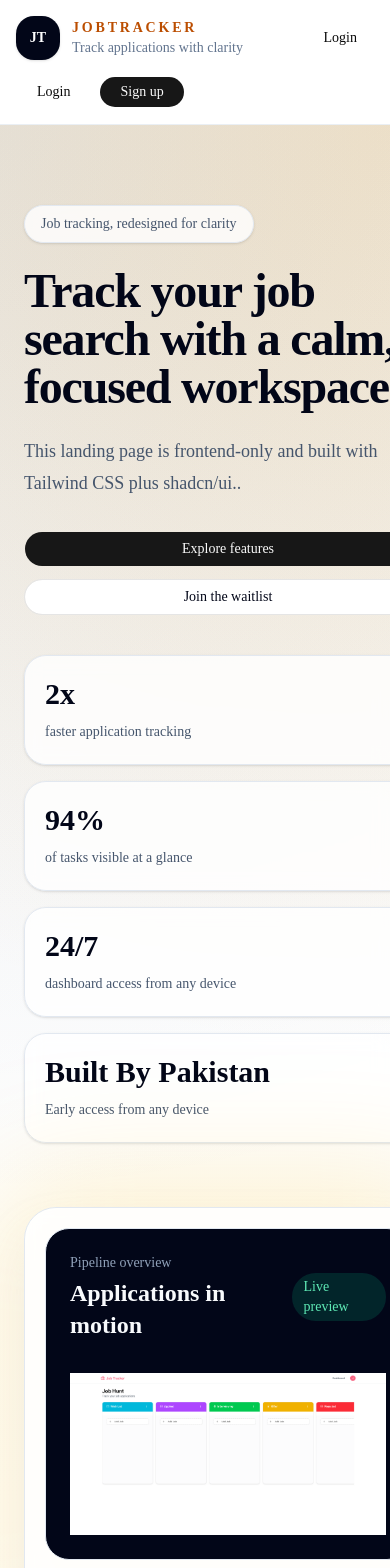
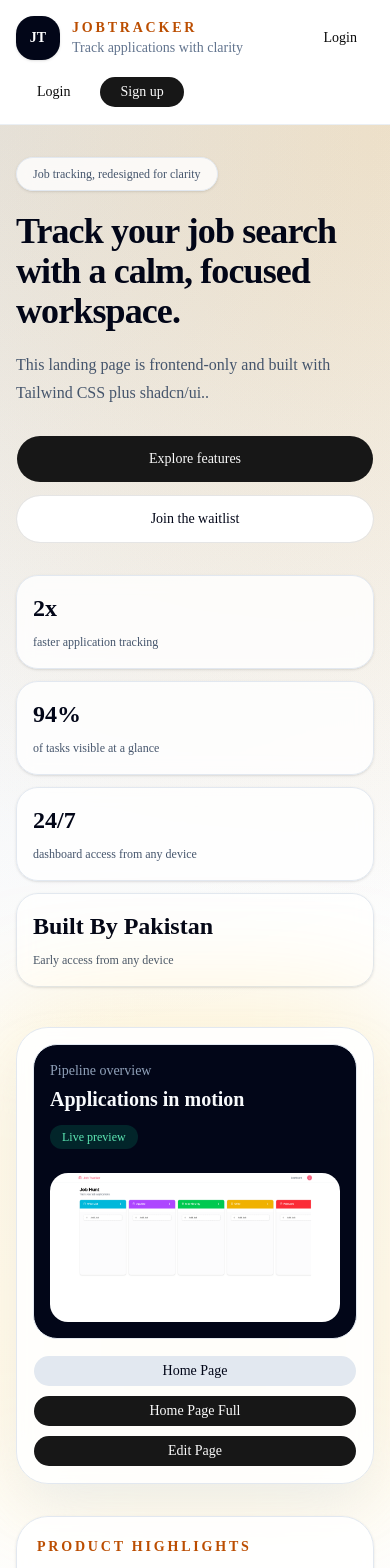
Before and after one commit to nexHus/my-app, a Next.js app: page / in a window 390 px wide. Shown: the top 1568 px of the page. Built offline with nearby package versions, Linux system fonts and the light colour scheme; no server answers.

Commit message:
Fixed UI

```diff
--- a/app/page.tsx
+++ b/app/page.tsx
@@ -39,41 +39,41 @@ export default function Home() {
       className="relative overflow-hidden bg-[radial-gradient(circle_at_top_left,_rgba(15,23,42,0.08),_transparent_35%),radial-gradient(circle_at_top_right,_rgba(245,158,11,0.18),_transparent_30%),linear-gradient(180deg,_#f8fafc_0%,_#ffffff_45%,_#f8fafc_100%)] text-slate-950"
     >
 
-      <section className="mx-auto flex min-h-screen w-full max-w-7xl flex-col justify-center px-6 py-20 lg:px-8">
-        <div className="grid items-center gap-16 lg:grid-cols-[1.15fr_0.85fr]">
+      <section className="mx-auto flex w-full max-w-7xl flex-col justify-center px-4 py-8 sm:px-6 sm:py-14 lg:px-8 lg:py-20">
+        <div className="grid items-center gap-10 lg:grid-cols-[1.15fr_0.85fr] lg:gap-16">
           <div className="max-w-3xl">
-            <div className="mb-6 inline-flex items-center rounded-full border border-slate-200 bg-white/80 px-4 py-2 text-sm font-medium text-slate-600 shadow-sm backdrop-blur">
+            <div className="mb-5 inline-flex max-w-full items-center rounded-full border border-slate-200 bg-white/80 px-4 py-2 text-xs font-medium text-slate-600 shadow-sm backdrop-blur sm:mb-6 sm:text-sm">
               Job tracking, redesigned for clarity
             </div>
 
-            <h1 className="max-w-2xl text-5xl font-semibold tracking-tight text-slate-950 sm:text-6xl lg:text-7xl">
+            <h1 className="max-w-2xl text-4xl font-semibold tracking-tight text-slate-950 sm:text-5xl lg:text-7xl">
               Track your job search with a calm, focused workspace.
             </h1>
 
-            <p className="mt-6 max-w-2xl text-lg leading-8 text-slate-600 sm:text-xl">
+            <p className="mt-5 max-w-2xl text-base leading-7 text-slate-600 sm:mt-6 sm:text-lg sm:leading-8 lg:text-xl">
               This landing page is frontend-only and built with Tailwind CSS plus shadcn/ui..
             </p>
 
-            <div className="mt-8 flex flex-col gap-3 sm:flex-row">
+            <div className="mt-7 flex flex-col gap-3 sm:flex-row">
               {/* Frontend-only CTA: this scrolls to the feature section and does not call any backend. */}
-              <Button asChild size="lg" className="rounded-full px-6">
+              <Button asChild size="lg" className="h-12 rounded-full px-6 sm:h-11">
                 <Link href="#features">Explore features</Link>
               </Button>
 
               {/* Future backend CTA: this is where sign-in or onboarding would be wired once auth exists. */}
-              <Button asChild variant="outline" size="lg" className="rounded-full px-6">
+              <Button asChild variant="outline" size="lg" className="h-12 rounded-full px-6 sm:h-11">
                 <Link href="#waitlist">Join the waitlist</Link>
               </Button>
             </div>
 
-            <div className="mt-10 grid gap-4 sm:grid-cols-3">
+            <div className="mt-8 grid gap-3 sm:mt-10 sm:grid-cols-2 lg:grid-cols-4">
               {stats.map((stat) => (
                 <div
                   key={stat.label}
-                  className="rounded-3xl border border-slate-200 bg-white/80 p-5 shadow-sm backdrop-blur"
+                  className="rounded-3xl border border-slate-200 bg-white/80 p-4 shadow-sm backdrop-blur sm:p-5"
                 >
-                  <div className="text-3xl font-semibold text-slate-950">{stat.value}</div>
-                  <p className="mt-2 text-sm leading-6 text-slate-600">{stat.label}</p>
+                  <div className="text-2xl font-semibold text-slate-950 sm:text-3xl">{stat.value}</div>
+                  <p className="mt-2 text-xs leading-5 text-slate-600 sm:text-sm sm:leading-6">{stat.label}</p>
                 </div>
               ))}
             </div>
@@ -84,25 +84,25 @@ export default function Home() {
         </div>
       </section>
 
-      <section id="features" className="mx-auto w-full max-w-7xl px-6 pb-12 lg:px-8">
-        <div className="rounded-[2rem] border border-slate-200 bg-white/85 p-8 shadow-sm backdrop-blur">
+      <section id="features" className="mx-auto w-full max-w-7xl px-4 pb-10 sm:px-6 lg:px-8 lg:pb-12">
+        <div className="rounded-[2rem] border border-slate-200 bg-white/85 p-5 shadow-sm backdrop-blur sm:p-8">
           <div className="max-w-2xl">
             <p className="text-sm font-semibold uppercase tracking-[0.2em] text-amber-700">
               Product highlights
             </p>
-            <h2 className="mt-3 text-3xl font-semibold tracking-tight text-slate-950 sm:text-4xl">
+            <h2 className="mt-3 text-2xl font-semibold tracking-tight text-slate-950 sm:text-3xl lg:text-4xl">
               Built to feel simple, polished, and useful from the first glance.
             </h2>
           </div>
 
-          <div className="mt-8 grid gap-4 lg:grid-cols-3">
+          <div className="mt-6 grid gap-4 sm:mt-8 lg:grid-cols-3">
             {features.map((feature) => (
               <article
                 key={feature.title}
-                className="rounded-3xl border border-slate-200 bg-slate-50 p-6"
+                className="rounded-3xl border border-slate-200 bg-slate-50 p-5 sm:p-6"
               >
-                <div className="mb-4 h-11 w-11 rounded-2xl bg-slate-950/90" />
-                <h3 className="text-xl font-semibold text-slate-950">{feature.title}</h3>
+                <div className="mb-4 h-10 w-10 rounded-2xl bg-slate-950/90 sm:h-11 sm:w-11" />
+                <h3 className="text-lg font-semibold text-slate-950 sm:text-xl">{feature.title}</h3>
                 <p className="mt-3 text-sm leading-7 text-slate-600">{feature.description}</p>
               </article>
             ))}
@@ -110,23 +110,23 @@ export default function Home() {
         </div>
       </section>
 
-      <section id="waitlist" className="mx-auto w-full max-w-7xl px-6 pb-16 lg:px-8">
-        <div className="rounded-[2rem] bg-slate-950 px-8 py-10 text-slate-50 shadow-2xl shadow-slate-200/60 sm:px-10">
+      <section id="waitlist" className="mx-auto w-full max-w-7xl px-4 pb-12 sm:px-6 lg:px-8 lg:pb-16">
+        <div className="rounded-[2rem] bg-slate-950 px-5 py-8 text-slate-50 shadow-2xl shadow-slate-200/60 sm:px-8 sm:py-10">
           <div className="flex flex-col gap-6 lg:flex-row lg:items-end lg:justify-between">
             <div className="max-w-2xl">
               <p className="text-sm font-semibold uppercase tracking-[0.2em] text-amber-300">
                 Ready for launch
               </p>
-              <h2 className="mt-3 text-3xl font-semibold tracking-tight sm:text-4xl">
+              <h2 className="mt-3 text-2xl font-semibold tracking-tight sm:text-3xl lg:text-4xl">
                 A landing page that feels finished before the product is wired up.
               </h2>
-              <p className="mt-4 text-slate-300">
+              <p className="mt-4 text-sm leading-7 text-slate-300 sm:text-base">
                 Add backend logic later for sign-up, waitlist storage, or authentication. For now, this page stays frontend-only and fully presentational.
               </p>
             </div>
 
             {/* Future backend CTA: this would be the spot to submit waitlist or onboarding data once the API exists. */}
-            <Button asChild size="lg" className="rounded-full bg-white px-6 text-slate-950 hover:bg-slate-100">
+            <Button asChild size="lg" className="h-12 rounded-full bg-white px-6 text-slate-950 hover:bg-slate-100 sm:h-11">
               <Link href="#top">Back to top</Link>
             </Button>
           </div>
--- a/components/imageGal.tsx
+++ b/components/imageGal.tsx
@@ -13,39 +13,39 @@ export default function ImageGal() {
 
     return (
        <div className="relative">
-            <div className="absolute -inset-6 rounded-[2rem] bg-amber-400/20 blur-3xl" />
-            <div className="relative rounded-[2rem] border border-slate-200 bg-white/90 p-5 shadow-2xl shadow-slate-200/70 backdrop-blur">
-              <div className="rounded-[1.5rem] border border-slate-200 bg-slate-950 p-6 text-slate-50">
-                <div className="flex items-center justify-between">
+            <div className="absolute -inset-4 rounded-[2rem] bg-amber-400/20 blur-3xl sm:-inset-6" />
+            <div className="relative rounded-[2rem] border border-slate-200 bg-white/90 p-4 shadow-2xl shadow-slate-200/70 backdrop-blur sm:p-5">
+              <div className="rounded-[1.5rem] border border-slate-200 bg-slate-950 p-4 text-slate-50 sm:p-6">
+                <div className="flex flex-col gap-3 sm:flex-row sm:items-center sm:justify-between">
                   <div>
                     <p className="text-sm text-slate-400">Pipeline overview</p>
-                    <h2 className="mt-1 text-2xl font-semibold">Applications in motion</h2>
+                    <h2 className="mt-1 text-xl font-semibold sm:text-2xl">Applications in motion</h2>
                   </div>
-                  <span className="rounded-full bg-emerald-400/15 px-3 py-1 text-sm font-medium text-emerald-300">
+                  <span className="w-fit rounded-full bg-emerald-400/15 px-3 py-1 text-xs font-medium text-emerald-300 sm:text-sm">
                     Live preview
                   </span>
                 </div>
 
-                <div className="mt-8 space-y-4">
+                <div className="mt-6 space-y-4 sm:mt-8">
                  {
                  currentImage ===0 &&
-                 <Image src="/hero1.png" alt="Hero image" width={500} height={300} />
+                 <Image className="h-auto w-full rounded-2xl" src="/hero1.png" alt="Hero image" width={500} height={300} />
                  }
                  {
                  currentImage ===1 &&
-                 <Image src="/hero2.png" alt="Hero image" width={500} height={300} />
+                 <Image className="h-auto w-full rounded-2xl" src="/hero2.png" alt="Hero image" width={500} height={300} />
                  }
                  {
                  currentImage ===2 &&
-                 <Image src="/hero3.png" alt="Hero image" width={500} height={300} />
+                 <Image className="h-auto w-full rounded-2xl" src="/hero3.png" alt="Hero image" width={500} height={300} />
                  }
                 </div>
               </div>
-              <div className="flex justify-around mt-6">
+              <div className="mt-4 grid grid-cols-1 gap-2 sm:mt-6 sm:grid-cols-3">
 
-          <Button className={clsx("rounded-full w-25 px-15", { "bg-white-500 text-black-50 border-black-200": currentImage === 0 })} onClick={() => setCurrentImage(0)}>Home Page</Button>
-          <Button className={clsx("rounded-full w-25 px-15", { "bg-white-500 text-black-50 border-black-200": currentImage === 1 })} onClick={() => setCurrentImage(1)}>Home Page Full</Button>
-          <Button className={clsx("rounded-full w-25 px-15", { "bg-white-500 text-black-50 border-black-200": currentImage === 2 })} onClick={() => setCurrentImage(2)}>Edit Page</Button>
+          <Button className={clsx("w-full rounded-full px-4 text-sm", { "bg-slate-200 text-slate-950": currentImage === 0 })} onClick={() => setCurrentImage(0)}>Home Page</Button>
+          <Button className={clsx("w-full rounded-full px-4 text-sm", { "bg-slate-200 text-slate-950": currentImage === 1 })} onClick={() => setCurrentImage(1)}>Home Page Full</Button>
+          <Button className={clsx("w-full rounded-full px-4 text-sm", { "bg-slate-200 text-slate-950": currentImage === 2 })} onClick={() => setCurrentImage(2)}>Edit Page</Button>
               </div>
 
             </div>
```
